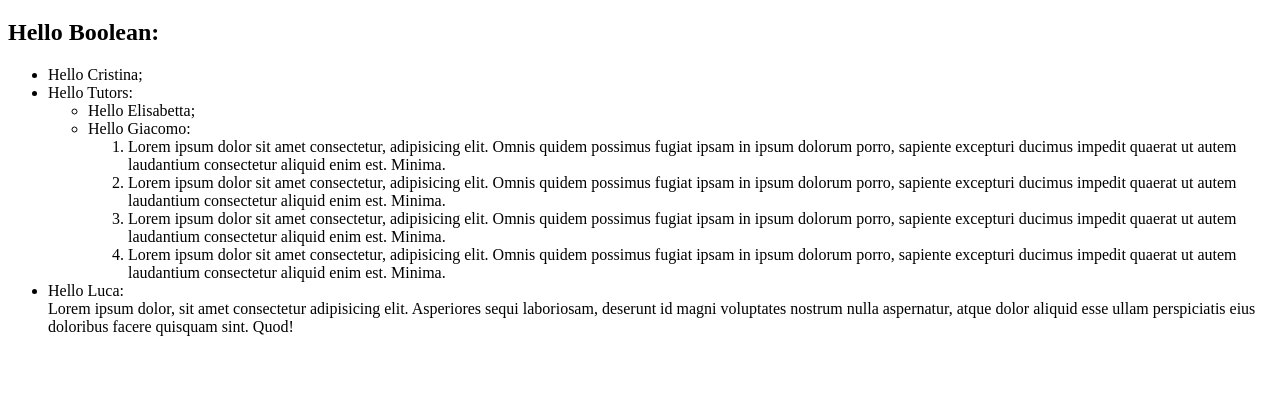
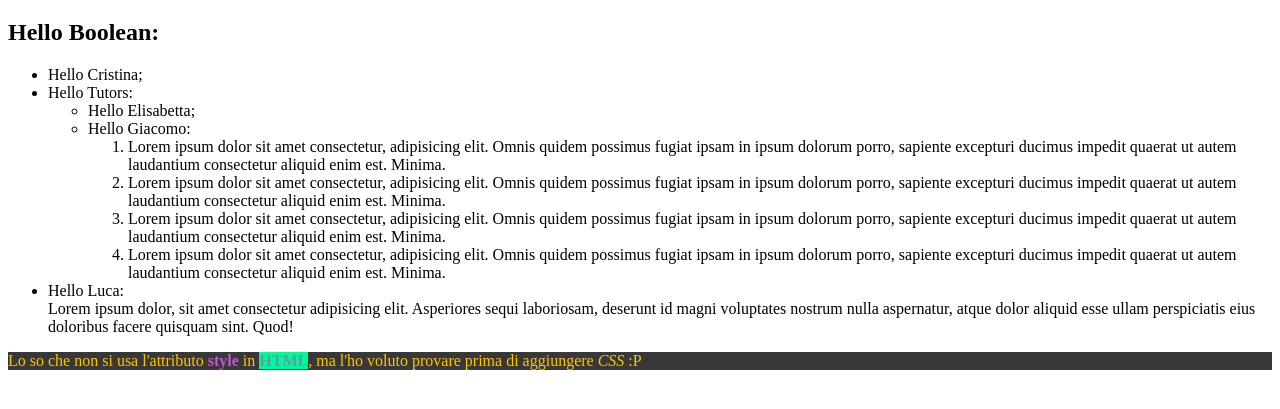
Before and after one commit to giadeagal/htmlcss-hello, a plain HTML site: page index.html in a window 1280 px wide. Shown: the part 61-470 px from the top of the page. Drawn offline with Linux system fonts and the light colour scheme.

Commit message:
add: div super segreto e super sbagliato

```diff
--- a/index.html
+++ b/index.html
@@ -39,5 +39,8 @@
         </ul>
     </div>
 
+    <div style="background-color: rgba(0, 0, 0, 0.781);" class="cose-che-non-si-fanno">
+        <p style="color: rgb(255, 196, 0);">Lo so che non si usa l'attributo <span style="font-weight: 900; color: rgb(192, 88, 212);">style</span> in <strong style="color: cadetblue; background-color: mediumspringgreen;">HTML</strong>, ma l'ho voluto provare prima di aggiungere <em>CSS</em> :P</p>
+    </div>
 </body>
 </html>
```
